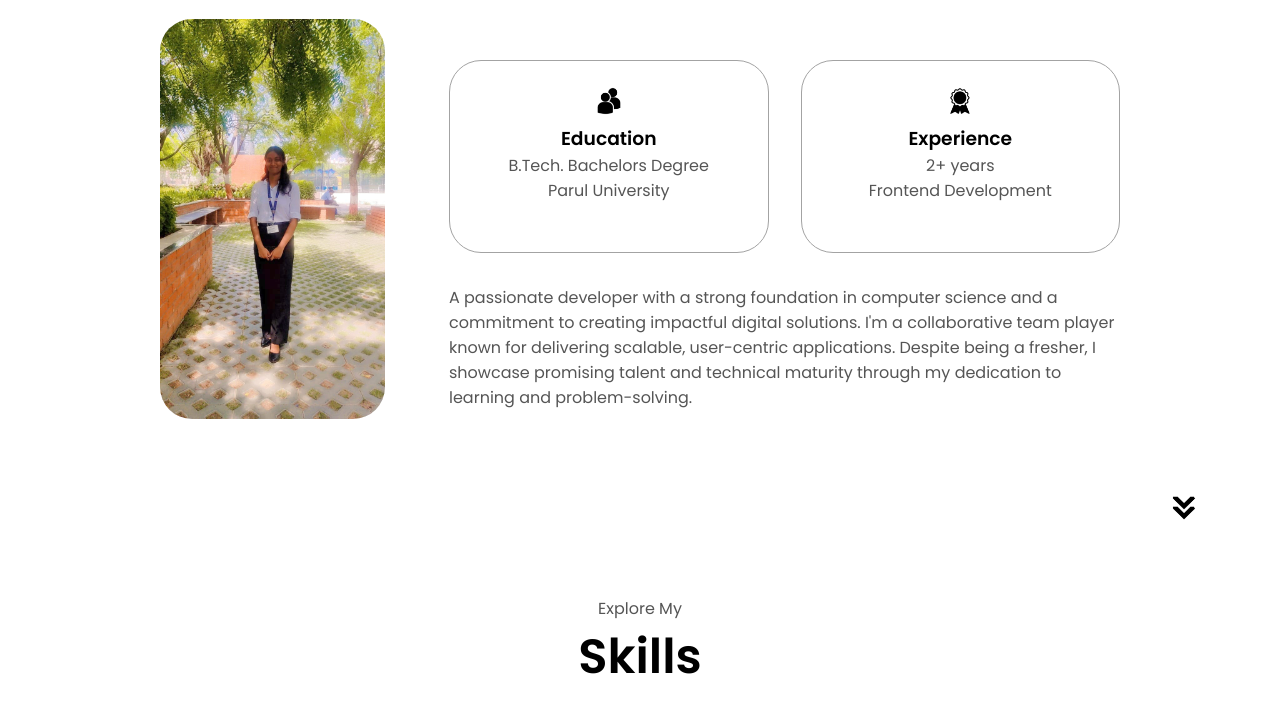
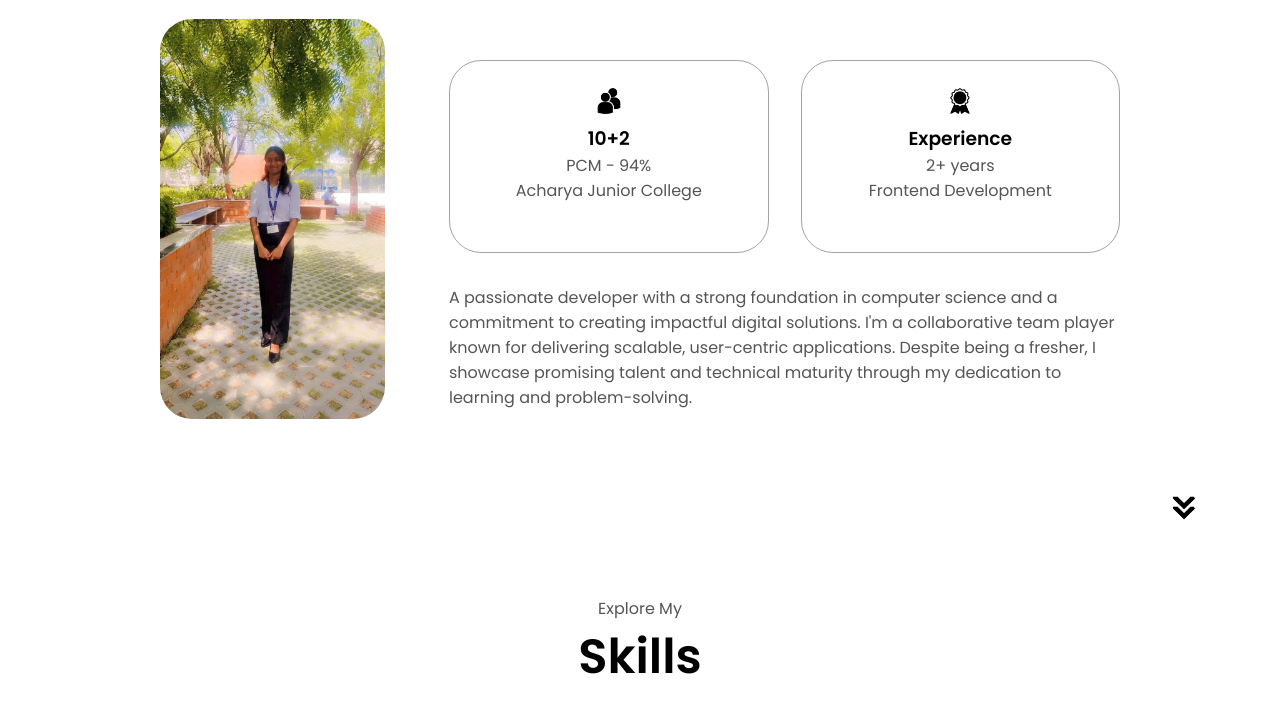
Before and after one commit to TLavanya31/Portfolio_Website, a plain HTML site: page index.html in a window 1280 px wide. Shown: the part 1100-1822 px from the top of the page. Drawn offline with Linux system fonts and the light colour scheme.

Commit message:
Update index.html

```diff
--- a/index.html
+++ b/index.html
@@ -88,11 +88,11 @@
             <div class="details-container">
               <img
                 src="./assets/education.png"
-                alt="Education icon"
+                alt="Experience icon"
                 class="icon"
               />
-              <h3>Education</h3>
-              <p>B.Tech. Bachelors Degree<br />Parul University</p>
+              <h3>10+2</h3>
+              <p>PCM - 94% <br />Acharya Junior College</p>
             </div>
             <div class="details-container">
               <img
```
